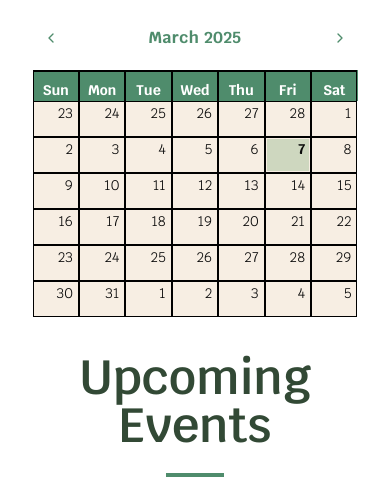
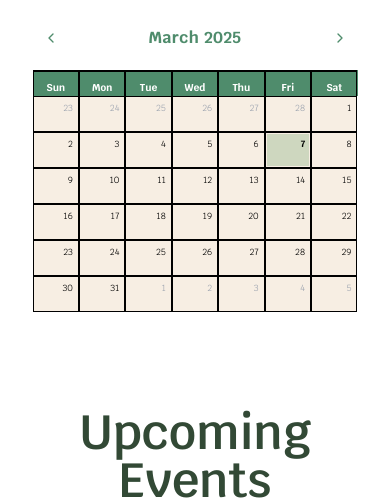
Before and after one commit to acm-ucr/leap-website, a Next.js app: page /events in a window 390 px wide. Shown: the part 382-882 px from the top of the page. Built offline with nearby package versions, Linux system fonts and the light colour scheme; no server answers.

Commit message:
responsiveness fixes, flexible number of rows, calendar range adjusted, sliced upcoming events, etc.

```diff
--- a/src/components/events/Calendar.tsx
+++ b/src/components/events/Calendar.tsx
@@ -29,7 +29,7 @@ const Events = () => {
         today.getTime() - 60 * 60 * 24 * 7 * 5 * 1000,
       ).toISOString();
       const timeMax = new Date(
-        today.getTime() + 60 * 60 * 24 * 7 * 5 * 1000,
+        today.getTime() + 60 * 60 * 24 * 7 * 10 * 1000,
       ).toISOString();
 
       const url = `https://www.googleapis.com/calendar/v3/calendars/${calendarId}/events?key=${apiKey}&orderBy=startTime&singleEvents=true&timeMin=${encodeURIComponent(
@@ -42,6 +42,7 @@ const Events = () => {
           throw new Error(`HTTP error! status: ${response.status}`);
         }
         const data = await response.json();
+        console.log("API Response:", data);
         const events = data.items.map(
           ({
             start,
@@ -106,15 +107,14 @@ const Events = () => {
       />
 
       <UpcomingTitle title="Upcoming Events" />
-      <div className="flex flex-col items-center space-y-4">
+      <div className="mb-10 flex flex-col items-center space-y-4">
         {data
           ?.filter((event: GoogleEventProps) => {
             const eventDate = new Date(event.start.toString());
             const currentDate = new Date();
-            const range = new Date();
-            range.setDate(currentDate.getDate() + 7);
-            return eventDate >= currentDate && eventDate <= range;
+            return eventDate >= currentDate;
           })
+          .slice(0, 3)
           .map((event: EventProps, index: number) => {
             console.log("Event:", event);
             return (
--- a/src/components/events/Events.tsx
+++ b/src/components/events/Events.tsx
@@ -14,12 +14,12 @@ const EventsList: React.FC<EventProps> = ({ date, time, title, desc }) => {
           <div className="text-xl font-semibold md:text-3xl lg:text-4xl">
             {date}
           </div>
-          <div className="text-md md:text-sm lg:text-lg">{time}</div>
+          <div className="text-md md:text-lg">{time}</div>
         </div>
       </div>
       <div className="col-span-4 h-full bg-[#f7eee3] lg:col-span-6">
         <div className="p-7">
-          <div className="text-3xl font-semibold text-leap-dark-green md:text-4xl lg:text-4xl">
+          <div className="text-xl font-semibold text-leap-dark-green sm:text-3xl md:text-4xl lg:text-4xl">
             {title}
           </div>
           <p className="md:text-md mt-2 text-leap-dark-green lg:text-lg">
--- a/src/components/events/UpcomingTitle.tsx
+++ b/src/components/events/UpcomingTitle.tsx
@@ -1,6 +1,6 @@
 const UpcomingTitle: React.FC<{ title: string }> = ({ title }) => {
   return (
-    <div className="m-5">
+    <div className="md:mt-30 m-5 mt-20 lg:mt-40">
       <p className="text-alignment mx-auto text-center font-leap text-5xl font-semibold text-leap-dark-green">
         {title}
       </p>
--- a/src/components/ui/calendar.tsx
+++ b/src/components/ui/calendar.tsx
@@ -39,7 +39,8 @@ interface DayProps {
   setCurrent: (props: EventProps) => void;
 }
 
-const Day = ({ date, events, setCurrent }: DayProps) => {
+const Day = ({ date, displayMonth, events, setCurrent }: DayProps) => {
+  const currentMonth = displayMonth.getMonth() === date.getMonth();
   const currentDate = new Date();
   const isToday =
     date.getDate() === currentDate.getDate() &&
@@ -47,7 +48,9 @@ const Day = ({ date, events, setCurrent }: DayProps) => {
     date.getFullYear() === currentDate.getFullYear();
 
   return (
-    <div className={"h-full overflow-y-auto"}>
+    <div
+      className={`${currentMonth ? "text-black" : "text-gray-400"} h-full overflow-y-auto text-[9px] sm:text-xs md:text-sm lg:text-lg`}
+    >
       <div
         className={
           isToday ? "m-0 h-full bg-leap-light-green/30 pr-1 font-bold" : "pr-1"
@@ -65,7 +68,7 @@ const Day = ({ date, events, setCurrent }: DayProps) => {
           ) {
             return (
               <div
-                className="md:text-md mb-1 bg-leap-mid-green text-left text-[9px] text-white sm:text-[12px] md:text-sm"
+                className="md:text-md mb-1 bg-leap-mid-green text-left text-[9px] text-white hover:bg-leap-mid-green/30 sm:text-[12px] md:text-sm"
                 key={index}
                 onClick={() =>
                   setCurrent({ title, start, end, location, description })
@@ -96,7 +99,7 @@ function Calendar({
   return (
     <DayPicker
       showOutsideDays={showOutsideDays}
-      fixedWeeks={true}
+      fixedWeeks={false}
       className={cn("w-full", className)}
       classNames={{
         months: "flex flex-col sm:space-x-4 sm:space-y-0",
@@ -112,17 +115,20 @@ function Calendar({
         ),
         nav_button_previous: "absolute left-0",
         nav_button_next: "absolute right-0 md:left-64",
-        table: "w-full border-collapse",
-        head_row: "flex bg-leap-mid-green w-full text-center items-center",
+        table: "flex flex-col flex-shrink w-full",
+        head_row:
+          "flex flex-row flex-shrink overflow-clip bg-leap-mid-green w-full text-center items-center",
         head_cell:
-          "text-white w-full font-leap text-sm md:text-xl border-x border-t border-t-2 border-black pt-2",
+          "text-white w-full font-leap text-[10px] sm:text-sm md:text-md md:text-xl border-x border-t border-t-2 border-black pt-2",
         row: "flex w-full",
-        cell: "bg-leap-white-green relative overflow-x-clip flex-grow-0 w-full overflow-hidden h-9 sm:h-16 lg:h-20 xl:h-28 font-leap text-sm md:text-xl text-right border border-black",
+        cell: "bg-leap-white-green relative overflow-x-clip w-full overflow-hidden h-9 sm:h-16 lg:h-20 xl:h-28 font-leap text-sm md:text-xl text-right border border-black [&:has([aria-selected].day-range-end)]:rounded-r-md [&:has([aria-selected].day-outside)]:bg-accent/50 [&:has([aria-selected])]:bg-accent first:[&:has([aria-selected])]:rounded-l-md last:[&:has([aria-selected])]:rounded-r-md focus-within:relative focus-within:z-20",
         day: cn(
           buttonVariants({ variant: "ghost" }),
           "h-full w-full p-0 font-leap text-xs sm:text-sm md:text-md lg:text-xl",
         ),
         day_range_end: "day-range-end",
+        day_selected:
+          "bg-primary text-primary-foreground hover:bg-primary hover:text-primary-foreground focus:bg-primary focus:text-primary-foreground",
         day_today: "bg-leap-light-green text-accent-foreground",
         day_outside:
           "day-outside text-muted-foreground aria-selected:bg-accent/50 aria-selected:text-muted-foreground",
```
